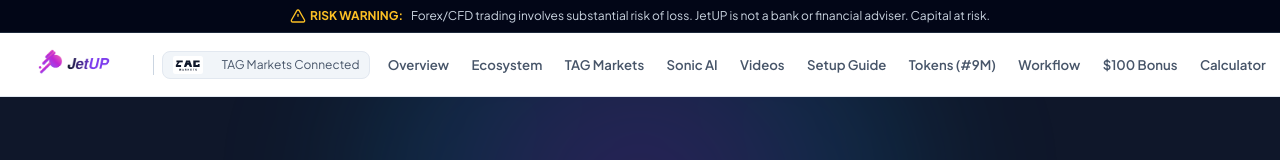
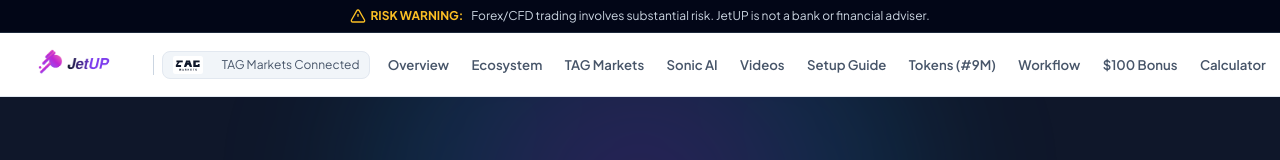
Before and after one commit to solomonyaw/Jetup, a React app: page index.html in a window 1280 px wide. Shown: the top 160 px of the page. Built offline with nearby package versions, Linux system fonts and the light colour scheme.

Commit message:
style: update risk warning and remove footer text
Refine the risk disclaimer for conciseness and remove the outdated technology stack label from the footer.

```diff
--- a/index.html
+++ b/index.html
@@ -241,7 +241,7 @@
       <svg class="icon-inline" viewBox="0 0 24 24" style="stroke: #fbbf24;"><path d="m21.73 18-8-14a2 2 0 0 0-3.48 0l-8 14A2 2 0 0 0 4 21h16a2 2 0 0 0 1.73-3Z"></path><line x1="12" y1="9" x2="12" y2="13"></line><line x1="12" y1="17" x2="12.01" y2="17"></line></svg>
       RISK WARNING:
     </span>
-    <span>Forex/CFD trading involves substantial risk of loss. JetUP is not a bank or financial adviser. Capital at risk.</span>
+    <span>Forex/CFD trading involves substantial risk. JetUP is not a bank or financial adviser.</span>
   </div>
 
   <!-- Sticky Navbar -->
@@ -2021,7 +2021,7 @@
               <span>YouTube</span>
             </a>
             <span style="font-size:0.7rem;font-family:var(--font-mono);color:#64748b;">
-              Pure HTML/CSS/JS
+
             </span>
           </div>
         </div>
```
